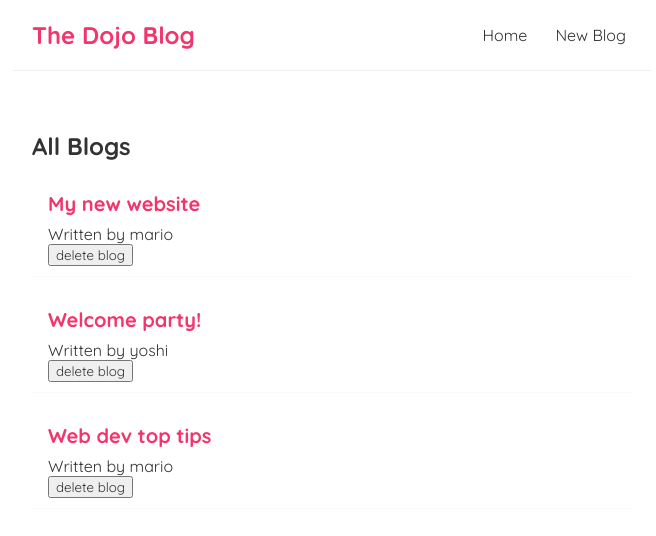
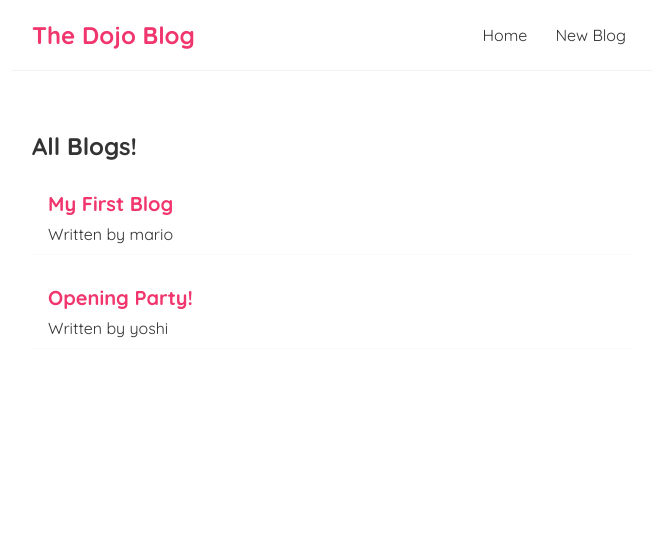
Before and after one commit to Jaslen1/App_Dev_Lessons, a React (Create React App) app in the folder dojo-blog/: page / in a window 1280 px wide. Shown: the top 536 px of the page, without its empty margins (308-964 px from the left). Built offline with nearby package versions, Linux system fonts and the light colour scheme; data requests are answered from the project's data file.

Commit message:
Lesson 17 before Conditional loading messages

```diff
--- a/dojo-blog/src/Bloglist.js
+++ b/dojo-blog/src/Bloglist.js
@@ -1,12 +1,11 @@
-const BlogList = ({ blogs, title, handleDelete }) => {
+const BlogList = ({ blogs, title}) => {
  return (
       <div className="blog-list">
         <h2>{ title }</h2>
-        {blogs.map(blog => (
+        {blogs.map((blog) => (
           <div className="blog-preview" key={blog.id} >
             <h2>{ blog.title }</h2>
             <p>Written by { blog.author }</p>
-            <button onClick={() => handleDelete(blog.id)}>delete blog</button>
           </div>
         ))}
       </div>
--- a/dojo-blog/src/Home.js
+++ b/dojo-blog/src/Home.js
@@ -2,26 +2,23 @@
 import BlogList from "./Bloglist"
 
 const Home = () => {
-  const [blogs, setBlogs] = useState([
-    { title: 'My new website', body: 'lorem ipsum...', author: 'mario', id: 1 },
-    { title: 'Welcome party!', body: 'lorem ipsum...', author: 'yoshi', id: 2 },
-    { title: 'Web dev top tips', body: 'lorem ipsum...', author: 'mario', id: 3 }
-  ]);
-
-  const handleDelete = (id) => {
-    const newBlogs = blogs.filter(blog => blog.id !==id);
-    setBlogs(newBlogs);
-  }
+  const [blogs, setBlogs] = useState(null);
 
   useEffect(() => {
-    console.log('use effect ran');
-  }, []);
+    fetch('http://localhost:8000/blogs')
+      .then(res => {
+        return res.json();
+      })
+      .then(data => {
+        setBlogs(data)
+      });
+    }, []);
 
 
 
   return (
     <div className="home">
-      <BlogList blogs={blogs} title="All Blogs" handleDelete={handleDelete}/>
+      {blogs && <BlogList blogs={blogs} title="All Blogs!" />}
     </div>
   );
 }
```
